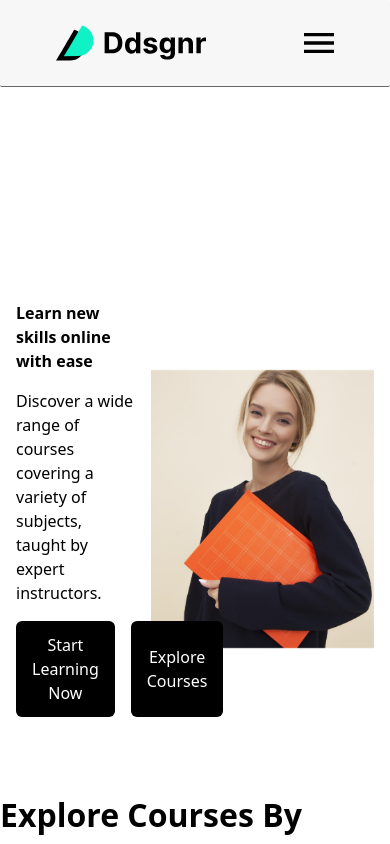
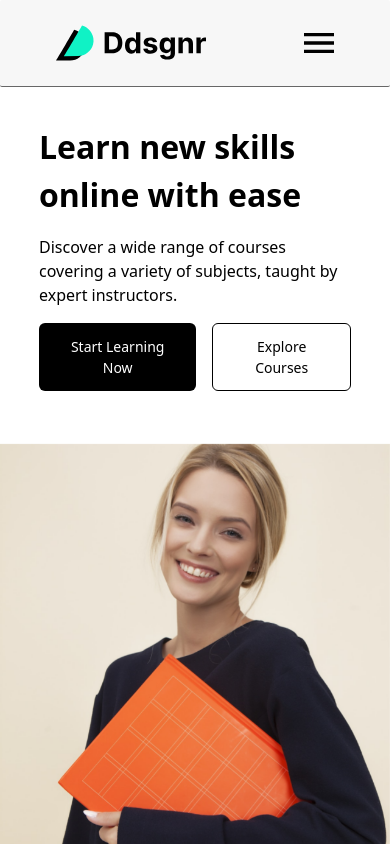
Before and after one commit to HUXAIFAZAKI/assignment-6, a Next.js app: page / in a window 390 px wide. Built offline with nearby package versions, Linux system fonts and the light colour scheme.

Commit message:
first commit

```diff
--- a/src/app/components/HomePage.tsx
+++ b/src/app/components/HomePage.tsx
@@ -12,11 +12,11 @@ const HomePage = () => {
     <main>
       <Hero />
       <Trust/>
-      <Category/>
+      {/* <Category/>
       <Acheivements/>
       <Courses/>
       <Team/>
-      <Reviews/>
+      <Reviews/> */}
     </main>
   );
 };
--- a/src/app/components/HomePage/Hero.tsx
+++ b/src/app/components/HomePage/Hero.tsx
@@ -5,26 +5,26 @@ import homeImage from "@/../public/GirlBanner.png";
 
 const Hero = () => {
     return (
-    <section className="flex flex-row justify-around items-center gap-4 w-full mx-auto h-[100vh] px-4">
-    <div className="flex flex-col gap-4 justify-center items-start w-1/3">
-    <h1 className="sm:text-[24px] lg:text-[56px] font-bold">
+    <section className="flex flex-col md:flex-row justify-around items-center gap-4 w-screen mx-auto h-[100vh] px-0 sm:px-4">
+    <div className="flex flex-col gap-4 justify-center items-start h-full w-[80vw] md:w-[40vw] py-4 md:py-0">
+    <h1 className="text-[32px] sm:text-[24px] lg:text-[56px] font-bold">
         Learn new skills online with ease
     </h1>
     <p className="sm:text-xl lg:text-[18px]">
         Discover a wide range of courses covering a variety of subjects,
         taught by expert instructors.
     </p>
-    <div className="flex flex-row gap-4">
-        <button className="bg-black text-white px-4 py-3 rounded-md">
+    <div className="flex flex-row text-[14px] md:text-[16px] gap-4">
+        <button className="bg-black  text-white px-4 py-3 rounded-md">
         Start Learning Now
         </button>
-        <button className="bg-black text-white px-4 py-3 rounded-md">
+        <button className="bg-white text-black border border-black px-4 py-3 rounded-md">
             Explore Courses
         </button>
     </div>
     </div>
     <aside className="z-[-1]">
-        <Image src={homeImage} alt="home-1" className="w-full h-full" draggable={false} />
+        <Image src={homeImage} alt="home-1" className="w-screen md:w-full h-full" draggable={false} quality={80} loading="lazy"/>
     </aside>
     </section>
     );
--- a/src/app/components/HomePage/Trust.tsx
+++ b/src/app/components/HomePage/Trust.tsx
@@ -9,12 +9,12 @@ import TrustLogo5 from "@/../public/Trust/Trust6.png";
 
 const Trust = () => {
     return (
-      <section className="flex flex-row justify-center items-center h-56 bg-[#F7F7F7]">
-      <div className="flex flex-row justify-around items-center max-w-[1200px] mx-auto gap-4 w-full">
-        <h2 className="text-[24px] font-bold">
+      <section className="flex flex-col md:flex-row justify-center items-center h-56 bg-[#F7F7F7]">
+      <div className="flex flex-col md:flex-row justify-around items-center max-w-[1200px] mx-auto gap-4 w-full">
+        <h2 className="text-[18px] md:text-[24px] font-bold">
           Trusted by 2000+ companies worldwide.
         </h2>
-        <div className="flex flex-row items-end gap-4 select-none">
+        <div className="flex flex-row items-end gap-4 select-none h-[30px] md:h-[40px]">
           <Image src={TrustLogo} alt="trust-1" />
           <Image src={TrustLogo1} alt="trust-2" />
           <Image src={TrustLogo2} alt="trust-3" />
--- a/src/app/globals.css
+++ b/src/app/globals.css
@@ -10,6 +10,7 @@
 
 html,
 body {
+  transition: all 0.25s ease-in-out;
   height: 100vh;
   width: 100%;
   scroll-behavior: smooth;
@@ -34,36 +35,10 @@ img {
   -o-user-drag: none;
 }
 
-footer li{
+footer li {
   user-select: none;
-  cursor: pointer;;
-
+  cursor: pointer;
 }
-footer li:hover{
+footer li:hover {
   text-decoration: underline;
 }
-
-/* :root {
-  --background: #ffffff;
-  --foreground: #171717;
-}
-
-@media (prefers-color-scheme: dark) {
-  :root {
-    --background: #0a0a0a;
-    --foreground: #ededed;
-  }
-}
-
-@media (prefers-color-scheme: light) {
-  :root {
-    --background: #ededed;
-    --foreground: #0a0a0a;
-  }
-}
-
-body {
-  color: var(--foreground);
-  background: var(--background);
-  font-family: Arial, Helvetica, sans-serif;
-} */
```
